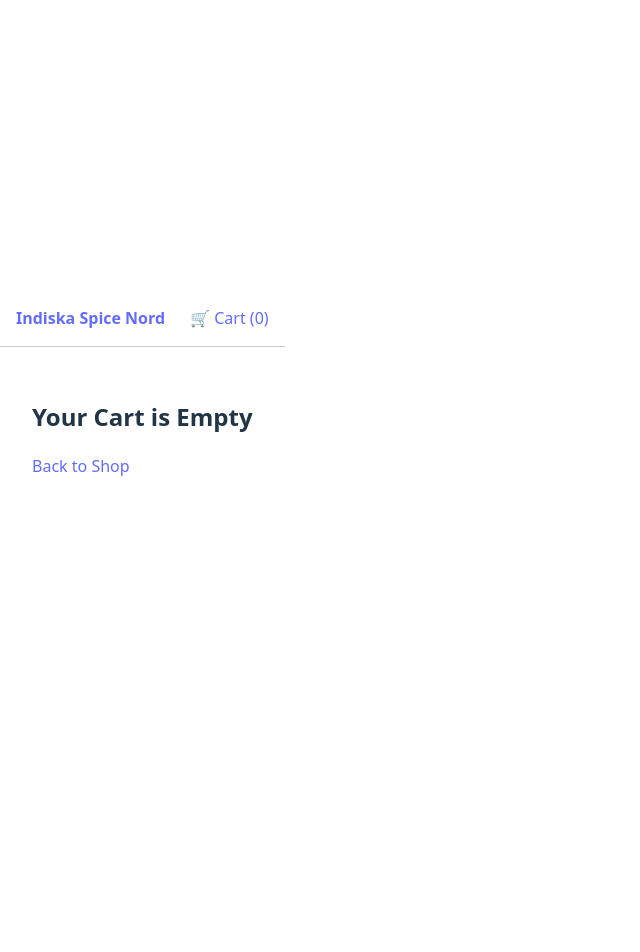
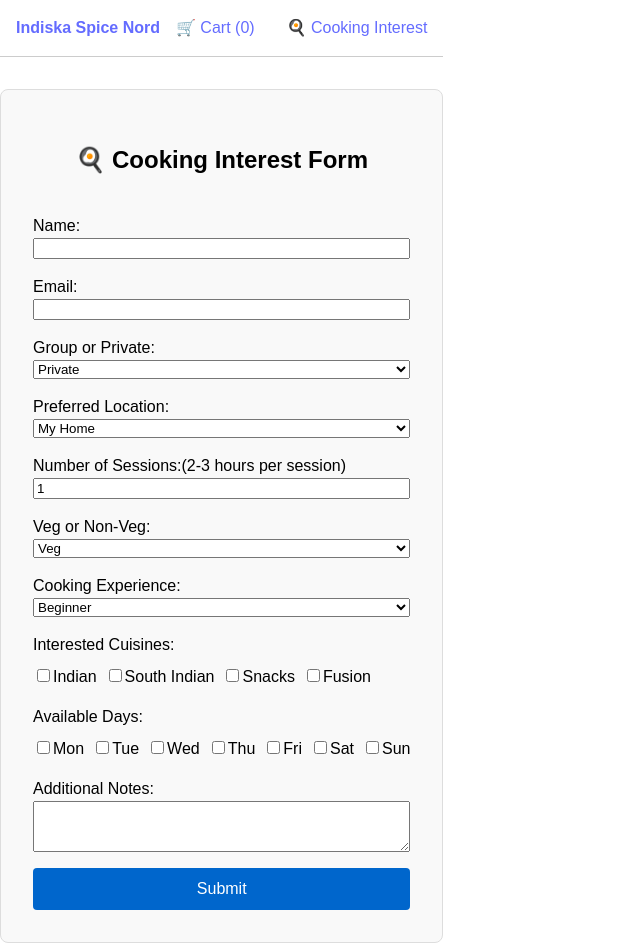
Before and after one commit to rapar8/indiskaspicenord, a React (Vite) app: page /cooking-interest in a window 1280 px wide. Shown: the top 952 px of the page, without its empty margins (0-640 px from the left). Before the commit the page ends 800 px from the top, so only its background shows below. Built offline with nearby package versions, Linux system fonts and the light colour scheme.

Commit message:
Working files

```diff
--- a/src/App.tsx
+++ b/src/App.tsx
@@ -22,6 +22,8 @@ function App() {
                 <Route path="/cart" element={<Cart />} />
                 <Route path="/product/:id" element={<ProductDetails />} />
                 <Route path="/checkout" element={<Checkout />} />
+                <Route path="/cooking-interest" element={<CookingInterest />} />
+
             </Routes>
         </>
     );
--- a/src/components/Header.tsx
+++ b/src/components/Header.tsx
@@ -11,6 +11,10 @@ export default function Header() {
             <Link to="/cart" style={{ textDecoration: 'none' }}>
                 🛒 Cart ({totalItems})
             </Link>
+            <Link to="/cooking-interest" style={{ marginLeft: '1rem' }}>
+                🍳 Cooking Interest
+            </Link>
         </header>
+
     );
 }
--- a/src/index.css
+++ b/src/index.css
@@ -28,6 +28,9 @@ body {
   place-items: center;
   min-width: 320px;
   min-height: 100vh;
+  background-color: #ffffff;
+  color: #000000;
+  font-family: Arial, sans-serif;
 }
 
 h1 {
--- a/src/pages/CookingInterest.tsx
+++ b/src/pages/CookingInterest.tsx
@@ -1,77 +1,251 @@
-import { useCart } from '../contexts/CartContext';
-import { Link } from 'react-router-dom';
+import { useState } from 'react';
+import {type CSSProperties} from 'react';
+import { supabase } from '../supabaseClient';
+import FlashMessage from '../components/FlashMessage';
 
-const GITHUB_IMAGES_BASE_URL =
-    'https://raw.githubusercontent.com/rapar8/indiskaspicenord/main/images/';
+type FormData = {
+    name: string;
+    email: string;
+    group_or_private: string;
+    preferred_location: string;
+    number_of_sessions: number;
+    veg_or_nonveg: string;
+    cooking_experience: string;
+    interested_cuisines: string[];
+    available_days: string[];
+    additional_notes: string;
+};
 
-export default function Cart() {
-    const {
-        cart,
-        updateQuantity,
-        removeFromCart,
-    } = useCart();
+export default function CookingInterestForm() {
+    const [form, setForm] = useState<FormData>({
+        name: '',
+        email: '',
+        group_or_private: 'private',
+        preferred_location: 'myHome',
+        number_of_sessions: 1,
+        veg_or_nonveg: 'veg',
+        cooking_experience: 'beginner',
+        interested_cuisines: [],
+        available_days: [],
+        additional_notes: '',
+    });
+    const [flash, setFlash] = useState<string | null>(null);
 
-    const total = cart.reduce(
-        (sum, item) => sum + item.price * item.quantity,
-        0
-    );
+    const handleChange = (e: React.ChangeEvent<HTMLInputElement | HTMLSelectElement | HTMLTextAreaElement>) => {
+        const { name, value } = e.target;
+        setForm((p) => ({ ...p, [name]: value }));
+    };
 
-    if (cart.length === 0) {
-        return (
-            <div style={{ padding: '2rem' }}>
-                <h2>Your Cart is Empty</h2>
-                <Link to="/order-online">Back to Shop</Link>
-            </div>
-        );
-    }
+    const toggleArray = (field: keyof FormData, value: string) =>
+        setForm((p) => {
+            const arr = p[field] as string[];
+            const updated = arr.includes(value)
+                ? arr.filter((v) => v !== value)
+                : [...arr, value];
+            return { ...p, [field]: updated };
+        });
+
+    const handleSubmit = async (e: React.FormEvent) => {
+        e.preventDefault();
+
+        // 1. Insert into Supabase
+        const { error: dbError } = await supabase
+            .from('cooking_interest')
+            .insert([form])
+            .select();
+
+        if (dbError) {
+            console.error('DB Insert Error:', dbError);
+            setFlash('❌ Submission failed. Please try again.');
+            return;
+        }
+
+        // 2. Send email via EmailJS (only on success)
+        try {
+            const response = await fetch('https://api.emailjs.com/api/v1.0/email/send', {
+                method: 'POST',
+                headers: { 'Content-Type': 'application/json' },
+                body: JSON.stringify({
+                    service_id: 'service_d089o2b',
+                    template_id: 'template_lh4bwej',
+                    user_id: 'EKbjQG-tsdqNsyc3X',
+                    template_params: {
+                        to_name: form.name,
+                        to_email: form.email,
+                        email: form.email,
+                        num_sessions: form.number_of_sessions.toString(),
+                    },
+                }),
+            });
+
+            if (!response.ok) {
+                const errorText = await response.text();
+                throw new Error(`EmailJS failed: ${response.status} - ${errorText}`);
+            }
+
+            setFlash('✅ Thanks! We have your interest & sent a confirmation.');
+            setForm({
+                name: '',
+                email: '',
+                group_or_private: 'private',
+                preferred_location: '',
+                number_of_sessions: 1,
+                veg_or_nonveg: 'veg',
+                cooking_experience: 'beginner',
+                interested_cuisines: [],
+                available_days: [],
+                additional_notes: '',
+            });
+        } catch (err) {
+            console.error('EmailJS Error:', err);
+            setFlash('⚠️ Saved, but failed to send confirmation email.');
+        }
+    };
+
+    const sectionStyle = {
+        display: 'flex',
+        flexDirection: 'column',
+        gap: '1rem',
+        maxWidth: '600px',
+        margin: '2rem auto',
+        padding: '2rem',
+        border: '1px solid #ddd',
+        borderRadius: '8px',
+        backgroundColor: '#f9f9f9',
+        fontFamily: 'Arial, sans-serif'
+    } as const;
+
+    const labelStyle: CSSProperties = {
+        display: 'flex',
+        flexDirection: 'column',
+        fontWeight: 500
+    };
+
+    const checkboxGroupStyle: CSSProperties = {
+        display: 'flex',
+        flexWrap: 'wrap',
+        gap: '0.5rem',
+        marginTop: '0.5rem'
+    };
 
     return (
-        <div style={{ padding: '2rem' }}>
-            <h2>Your Cart</h2>
-            <table style={{ width: '100%', borderCollapse: 'collapse' }}>
-                <thead>
-                <tr style={{ borderBottom: '1px solid #ccc' }}>
-                    <th style={{ textAlign: 'left' }}>Item</th>
-                    <th>Quantity</th>
-                    <th>Price</th>
-                    <th>Remove</th>
-                </tr>
-                </thead>
-                <tbody>
-                {cart.map(item => (
-                    <tr key={item.id} style={{ borderBottom: '1px solid #eee' }}>
-                        <td style={{ padding: '1rem 0' }}>
-                            <img
-                                src={GITHUB_IMAGES_BASE_URL + item.image}
-                                alt={item.name}
-                                style={{ width: '60px', marginRight: '1rem', verticalAlign: 'middle' }}
-                            />
-                            {item.name}
-                        </td>
-                        <td>
-                            <button onClick={() => updateQuantity(item.id, item.quantity - 1)} disabled={item.quantity <= 1}>
-                                -
-                            </button>
-                            <span style={{ margin: '0 0.5rem' }}>{item.quantity}</span>
-                            <button onClick={() => updateQuantity(item.id, item.quantity + 1)}>+</button>
-                        </td>
-                        <td>{(item.price * item.quantity).toFixed(2)} kr</td>
-                        <td>
-                            <button onClick={() => removeFromCart(item.id)}>🗑</button>
-                        </td>
-                    </tr>
-                ))}
-                </tbody>
-            </table>
+        <>
+            {flash && <FlashMessage message={flash} onClose={() => setFlash(null)} />}
+            <form onSubmit={handleSubmit} style={sectionStyle}>
+                <h2 style={{textAlign: 'center'}}>🍳 Cooking Interest Form</h2>
 
-            <h3>Total: {total.toFixed(2)} kr</h3>
+                <label style={labelStyle}>
+                    Name:
+                    <input name="name" value={form.name} onChange={handleChange} required/>
+                </label>
 
-            {/* Placeholder for next step: checkout options */}
-            <div style={{ marginTop: '1rem' }}>
-                <Link to="/checkout">
-                    <button style={{ padding: '0.5rem 1rem' }}>Proceed to Checkout</button>
-                </Link>
-            </div>
-        </div>
+                <label style={labelStyle}>
+                    Email:
+                    <input name="email" type="email" value={form.email} onChange={handleChange} required/>
+                </label>
+
+                <label style={labelStyle}>
+                    Group or Private:
+                    <select name="group_or_private" value={form.group_or_private} onChange={handleChange}>
+                        <option value="group">Group</option>
+                        <option value="private">Private</option>
+                    </select>
+                </label>
+
+                {form.group_or_private === 'private' && (
+                    <label style={labelStyle}>
+                        Preferred Location:
+                        <select name="preferred_location" value={form.preferred_location} onChange={handleChange}>
+                            <option value="myHome">My Home</option>
+                            <option value="company">Arrange by Company</option>
+                        </select>
+                    </label>
+                )}
+
+                <label style={labelStyle}>
+                    Number of Sessions:(2-3 hours per session)
+                    <input
+                        name="number_of_sessions"
+                        type="number"
+                        value={form.number_of_sessions}
+                        onChange={handleChange}
+                        min={1}
+                        max={10}
+                    />
+                </label>
+
+                <label style={labelStyle}>
+                    Veg or Non-Veg:
+                    <select name="veg_or_nonveg" value={form.veg_or_nonveg} onChange={handleChange}>
+                        <option value="veg">Veg</option>
+                        <option value="nonveg">Non-Veg</option>
+                        <option value="both">Both</option>
+                    </select>
+                </label>
+
+                <label style={labelStyle}>
+                    Cooking Experience:
+                    <select name="cooking_experience" value={form.cooking_experience} onChange={handleChange}>
+                        <option value="beginner">Beginner</option>
+                        <option value="intermediate">Intermediate</option>
+                        <option value="advanced">Advanced</option>
+                    </select>
+                </label>
+
+                <div>
+                    <label style={labelStyle}>Interested Cuisines:</label>
+                    <div style={checkboxGroupStyle}>
+                        {['Indian', 'South Indian', 'Snacks', 'Fusion'].map(cuisine => (
+                            <label key={cuisine}>
+                                <input
+                                    type="checkbox"
+                                    checked={form.interested_cuisines.includes(cuisine)}
+                                    onChange={() => toggleArray('interested_cuisines', cuisine)}
+                                />
+                                {cuisine}
+                            </label>
+                        ))}
+                    </div>
+                </div>
+
+                <div>
+                    <label style={labelStyle}>Available Days:</label>
+                    <div style={checkboxGroupStyle}>
+                        {['Mon', 'Tue', 'Wed', 'Thu', 'Fri', 'Sat', 'Sun'].map(day => (
+                            <label key={day}>
+                                <input
+                                    type="checkbox"
+                                    checked={form.available_days.includes(day)}
+                                    onChange={() => toggleArray('available_days', day)}
+                                />
+                                {day}
+                            </label>
+                        ))}
+                    </div>
+                </div>
+
+                <label style={labelStyle}>
+                    Additional Notes:
+                    <textarea
+                        name="additional_notes"
+                        value={form.additional_notes}
+                        onChange={handleChange}
+                        rows={3}
+                    />
+                </label>
+
+                <button type="submit" style={{
+                    padding: '0.75rem 1.5rem',
+                    fontSize: '1rem',
+                    backgroundColor: '#0066cc',
+                    color: '#fff',
+                    border: 'none',
+                    borderRadius: '4px',
+                    cursor: 'pointer'
+                }}>
+                    Submit
+                </button>
+            </form>
+        </>
     );
 }
```
Also changed, not shown: src/components/FlashMessage.tsx (+10 -6 lines).
